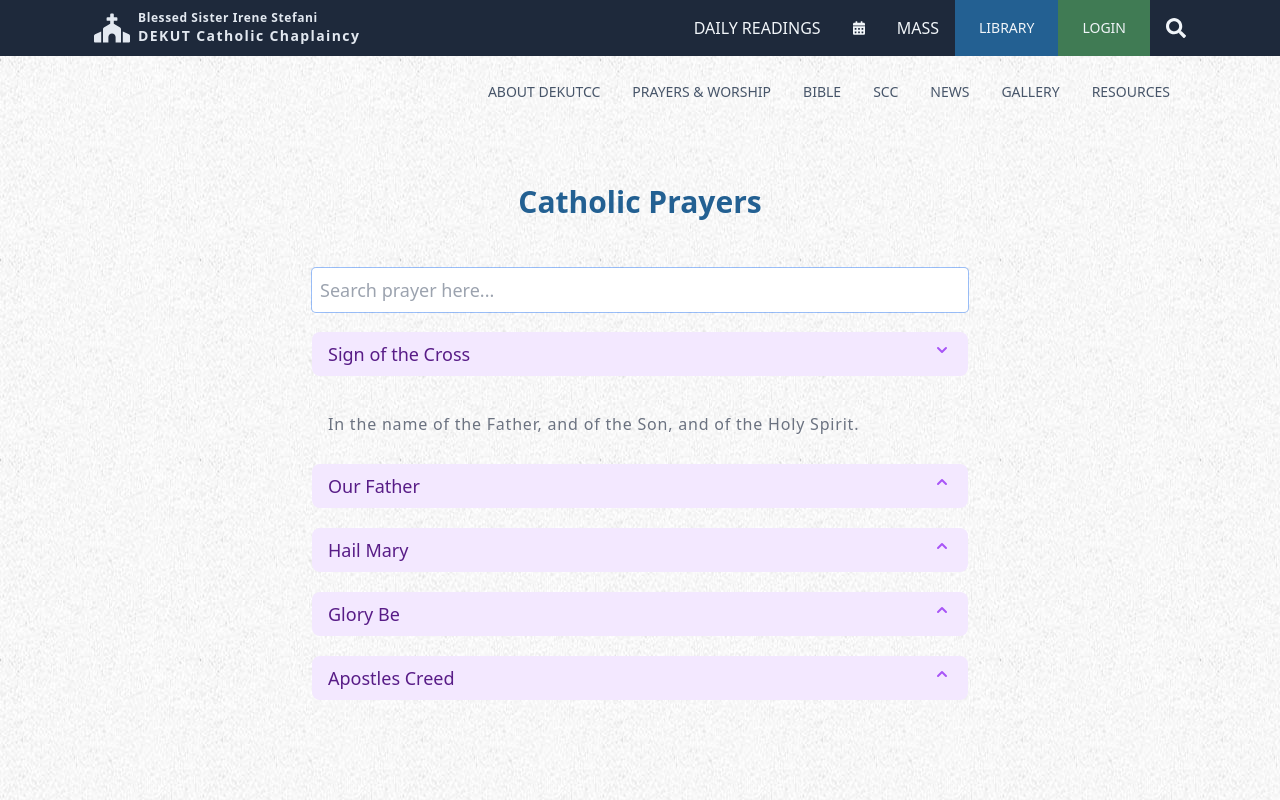
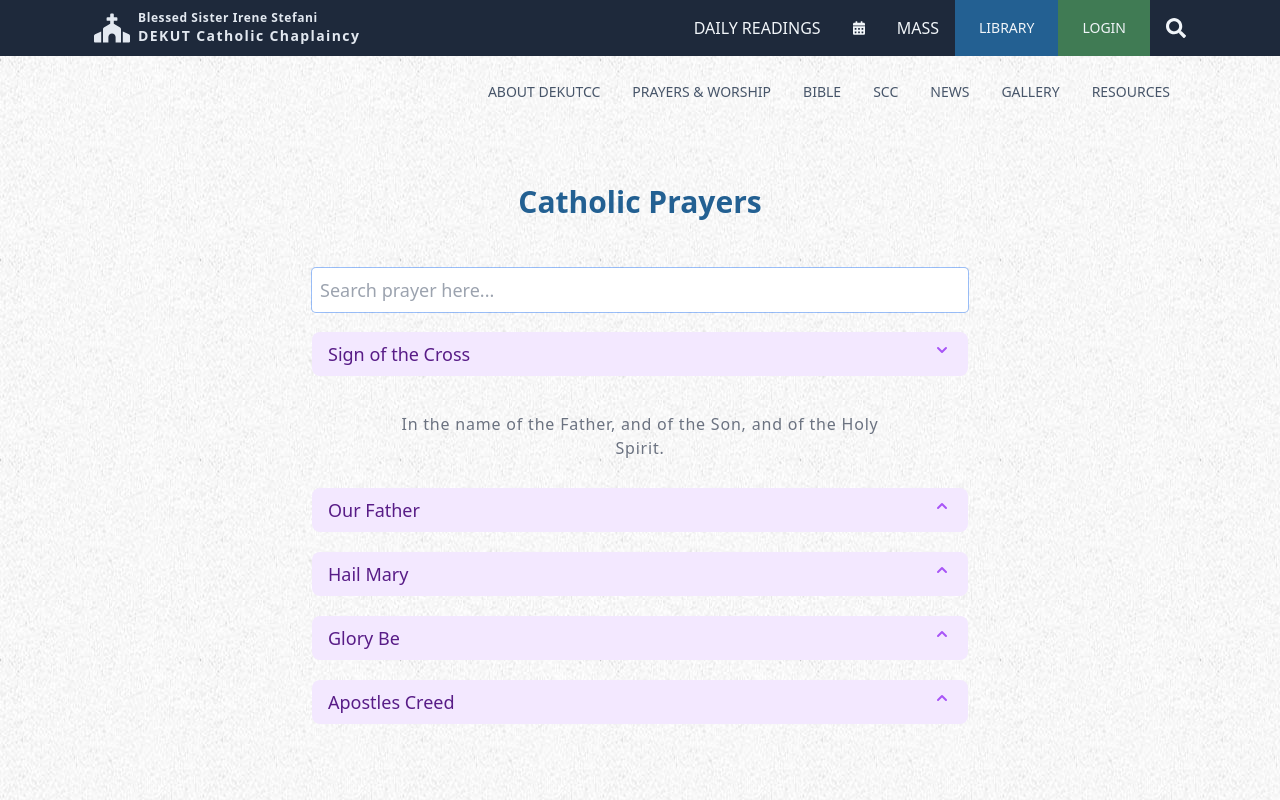
Before and after one commit to marville001/caweb-new, a React (Create React App) app: page /prayers in a window 1280 px wide. Both pictures are taken after a click on the button "Sign of the Cross". Shown: the top 800 px of the page. Built offline with nearby package versions, Linux system fonts and the light colour scheme.

Commit message:
update prayer div

```diff
--- a/src/pages/Prayers.jsx
+++ b/src/pages/Prayers.jsx
@@ -17,7 +17,7 @@ const PrayerDisclosure = ({ prayer: { title, prayer } }) => {
               } w-5 h-5 text-purple-500`}
             />
           </Disclosure.Button>
-          <Disclosure.Panel className="px-4 pt-4 pb-2 text-md tracking-wider leading-6 text-gray-500">
+          <Disclosure.Panel className="px-4 pt-4 pb-2 text-md tracking-wider leading-6 mx-auto text-center text-gray-500 md:max-w-[80%]">
             {prayer}
           </Disclosure.Panel>
         </>
@@ -28,7 +28,6 @@ const PrayerDisclosure = ({ prayer: { title, prayer } }) => {
 
 const Prayers = () => {
   const [filteredPrayers, setFilteredPrayers] = useState(prayers.prayers);
-  const [searchValue, setSearchValue] = useState("");
 
   const handleSearch = (e) => {
     const tempPrayers = prayers.prayers.filter((p) =>
```
